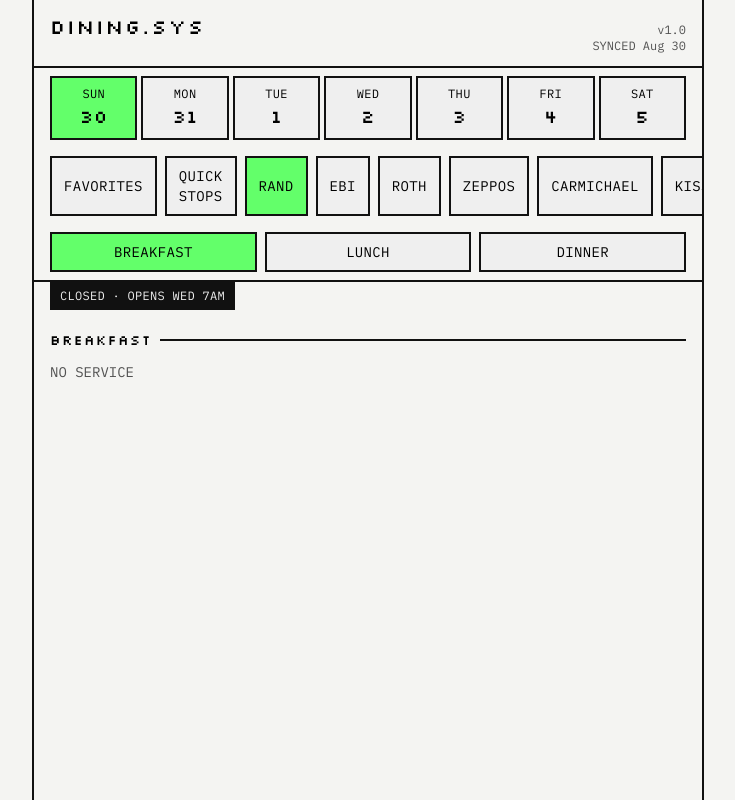
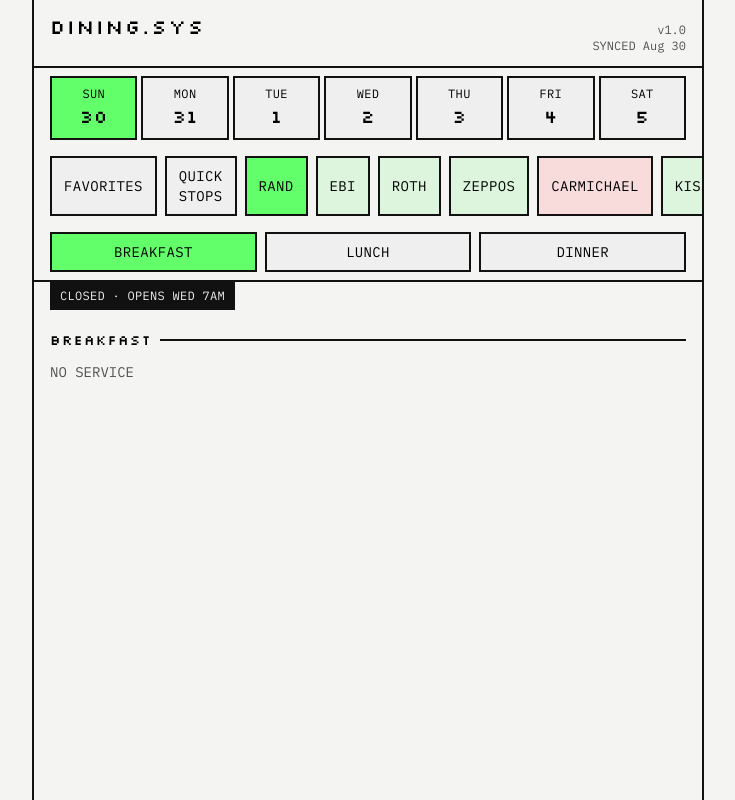
Before and after one commit to ndg24/vandy-menu, a Next.js app: page / in a window 1280 px wide. Shown: the whole page, without its empty margins (272-1007 px from the left). Built offline with nearby package versions, Linux system fonts and the light colour scheme.

Commit message:
tint each dining hall button green/red by live open/closed status

```diff
--- a/src/app/globals.css
+++ b/src/app/globals.css
@@ -5,6 +5,8 @@
   --card: #efefef;
   --border-black: #111111;
   --accent: #63ff6a;
+  --tint-open: #dcf5dc;
+  --tint-closed: #f8dcdc;
 }
 
 @theme inline {
@@ -12,6 +14,8 @@
   --color-card: var(--card);
   --color-border-black: var(--border-black);
   --color-accent: var(--accent);
+  --color-tint-open: var(--tint-open);
+  --color-tint-closed: var(--tint-closed);
   --font-display: var(--font-display);
   --font-mono: var(--font-mono);
   --radius-none: 0px;
--- a/src/components/DiningHallSelector.tsx
+++ b/src/components/DiningHallSelector.tsx
@@ -1,20 +1,27 @@
 "use client";
 
 import SelectorButton from "./SelectorButton";
-import type { DiningHall } from "@/lib/types";
+import type { DiningHall, HoursData } from "@/lib/types";
 import { FAVORITES_ID, QUICK_STOPS_ID } from "@/lib/menu";
+import { getHallHours, isOpenNow } from "@/lib/hours";
+import { useNowMs } from "@/state/useNow";
 
 interface DiningHallSelectorProps {
   halls: DiningHall[];
+  hoursData: HoursData;
   selectedHallId: string;
   onSelect: (hallId: string) => void;
 }
 
 export default function DiningHallSelector({
   halls,
+  hoursData,
   selectedHallId,
   onSelect,
 }: DiningHallSelectorProps) {
+  const nowMs = useNowMs();
+  const now = nowMs === null ? null : new Date(nowMs);
+
   return (
     <div className="flex gap-2 overflow-x-auto px-4 py-2">
       <SelectorButton
@@ -27,14 +34,19 @@ export default function DiningHallSelector({
         onClick={() => onSelect(QUICK_STOPS_ID)}
         label="QUICK STOPS"
       />
-      {halls.map((hall) => (
+      {halls.map((hall) => {
+        const hallHours = getHallHours(hoursData, hall.id);
+        const tint = now && hallHours ? (isOpenNow(hallHours, now) ? "open" : "closed") : undefined;
+        return (
           <SelectorButton
             key={hall.id}
             selected={hall.id === selectedHallId}
             onClick={() => onSelect(hall.id)}
             label={hall.name}
+            tint={tint}
           />
-      ))}
+        );
+      })}
     </div>
   );
 }
--- a/src/components/MenuApp.tsx
+++ b/src/components/MenuApp.tsx
@@ -50,6 +50,7 @@ export default function MenuApp({
         <DaySelector days={allDays} selectedDate={selectedDate} onSelect={setSelectedDate} />
         <DiningHallSelector
           halls={halls}
+          hoursData={hoursData}
           selectedHallId={selectedHallId}
           onSelect={setSelectedHallId}
         />
--- a/src/components/SelectorButton.tsx
+++ b/src/components/SelectorButton.tsx
@@ -5,6 +5,7 @@ interface SelectorButtonProps {
   selected: boolean;
   onClick: () => void;
   className?: string;
+  tint?: "open" | "closed";
 }
 
 export default function SelectorButton({
@@ -12,14 +13,21 @@ export default function SelectorButton({
   selected,
   onClick,
   className = "",
+  tint,
 }: SelectorButtonProps) {
+  const background = selected
+    ? "bg-accent text-black"
+    : tint === "open"
+      ? "bg-tint-open text-black active:bg-border-black active:text-card"
+      : tint === "closed"
+        ? "bg-tint-closed text-black active:bg-border-black active:text-card"
+        : "bg-card text-black active:bg-border-black active:text-card";
+
   return (
     <button
       type="button"
       onClick={onClick}
-      className={`border-2 border-border-black px-3 py-2 font-mono text-sm uppercase tracking-wide transition-colors duration-150 ${
-        selected ? "bg-accent text-black" : "bg-card text-black active:bg-border-black active:text-card"
-      } ${className}`}
+      className={`border-2 border-border-black px-3 py-2 font-mono text-sm uppercase tracking-wide transition-colors duration-150 ${background} ${className}`}
     >
       {label}
     </button>
```
Lines whose indentation alone changed are shown as unchanged.
